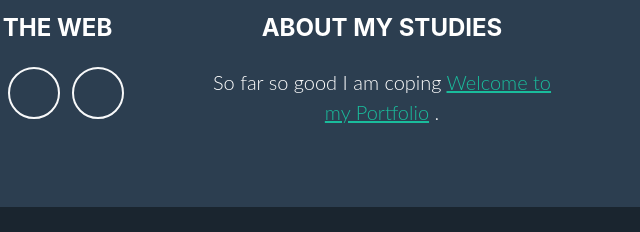
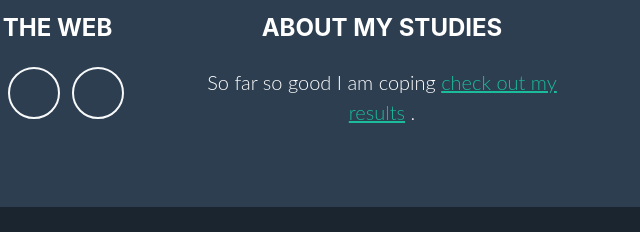
Before and after one commit to u21529664/u21529664Quiz.github.io, a plain HTML site: page index.html in a window 1280 px wide. Shown: the part 2262-2494 px from the top of the page, 638-1278 px from the left. Drawn offline with nearby package versions, Linux system fonts and the light colour scheme; a script that the page names is missing; some icons are missing.

Commit message:
Update index.html

```diff
--- a/index.html
+++ b/index.html
@@ -233,7 +233,7 @@
                         <h4 class="text-uppercase mb-4">About my studies</h4>
                         <p class="lead mb-0">
                             So far so good I am coping
-                            <a href="#xxx">Welcome to my Portfolio</a>
+                            <a href="Welcomex">check out my results</a>
                             .
                         </p>
                     </div>
```
